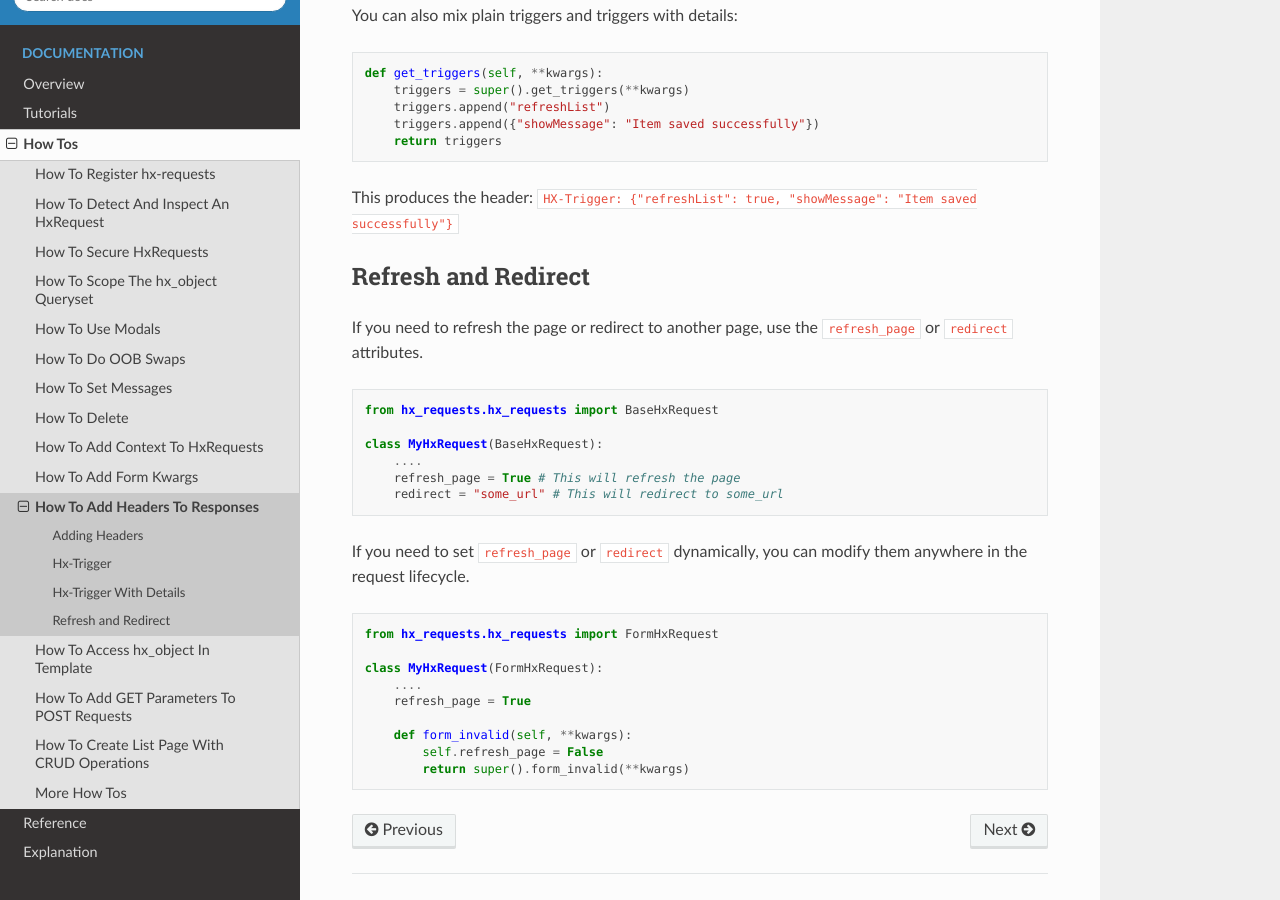
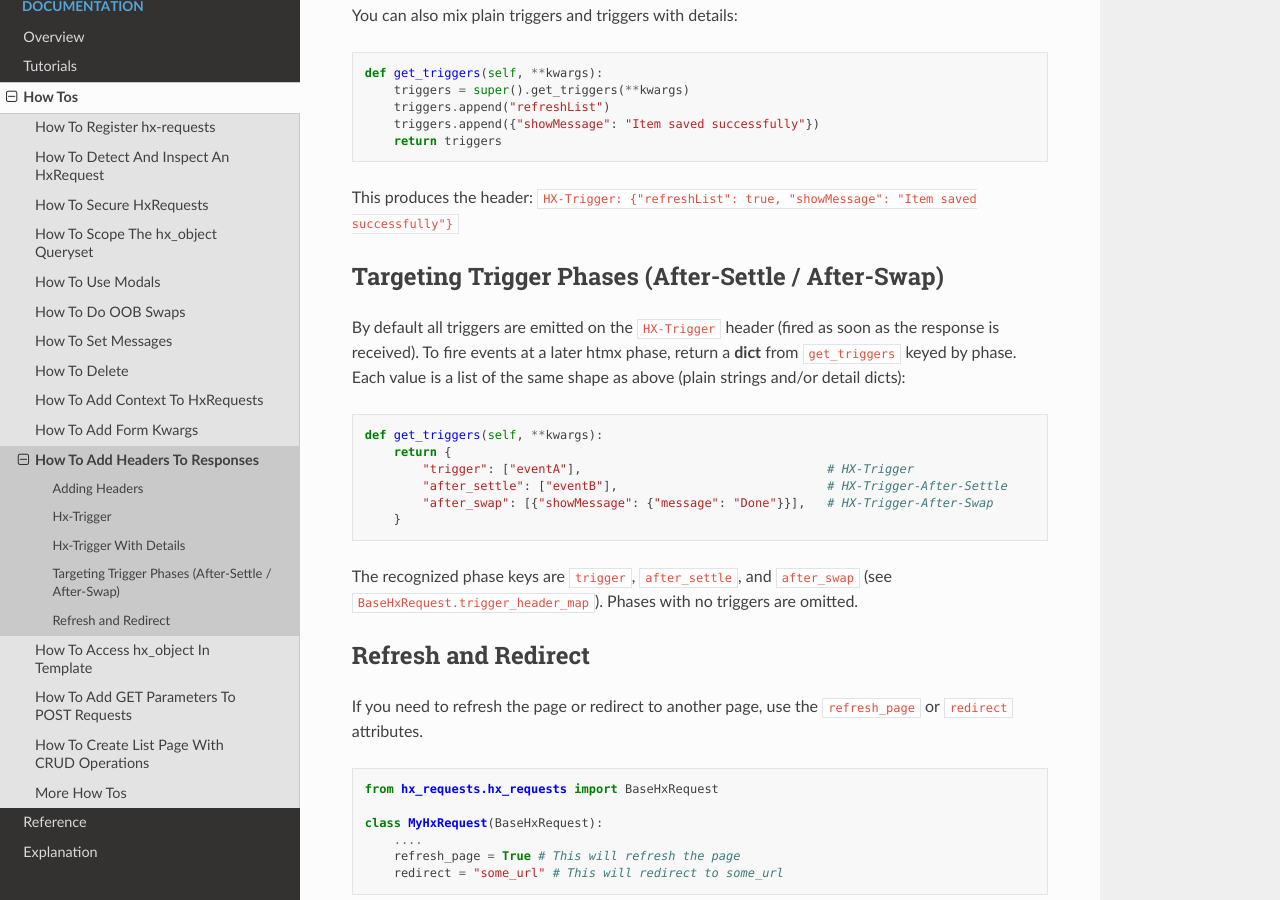
Before and after one commit to yaakovLowenstein/hx-requests, a Sphinx documentation site: the page built from docs/how_tos/add_headers.rst, in a window 1280 px wide and 900 px high, scrolled down 1337 px. Built offline with Sphinx 7.4.7 and the Read the Docs theme 3.1.0, drawn with Linux system fonts in a browser that asks for light colours; pages that are not in the unit, such as notebooks, are missing from menus.

Commit message:
docs: document previously-undocumented public features
- README: add an Installation section noting the Python 3.11+ / Django 4.2+
  floors.
- config: document HX_REQUESTS_BIND_TOKEN_TO_PATH (the path-binding kill
  switch), which was missing from the settings reference.
- hx_tags reference: document the {% hx_url %} tag (returns just the signed
  URL for building custom request attributes).
- add_headers: document the phase-keyed get_triggers dict
  (HX-Trigger / -After-Settle / -After-Swap) and trigger_header_map.

Co-Authored-By: Claude Fable 5 <noreply@anthropic.com>

```diff
--- a/docs/how_tos/add_headers.rst
+++ b/docs/how_tos/add_headers.rst
@@ -77,6 +77,27 @@ You can also mix plain triggers and triggers with details:
 
 This produces the header: ``HX-Trigger: {"refreshList": true, "showMessage": "Item saved successfully"}``
 
+Targeting Trigger Phases (After-Settle / After-Swap)
+~~~~~~~~~~~~~~~~~~~~~~~~~~~~~~~~~~~~~~~~~~~~~~~~~~~~~~~
+
+By default all triggers are emitted on the ``HX-Trigger`` header (fired as soon
+as the response is received). To fire events at a later htmx phase, return a
+**dict** from :code:`get_triggers` keyed by phase. Each value is a list of the
+same shape as above (plain strings and/or detail dicts):
+
+.. code-block:: python
+
+    def get_triggers(self, **kwargs):
+        return {
+            "trigger": ["eventA"],                                  # HX-Trigger
+            "after_settle": ["eventB"],                             # HX-Trigger-After-Settle
+            "after_swap": [{"showMessage": {"message": "Done"}}],   # HX-Trigger-After-Swap
+        }
+
+The recognized phase keys are :code:`trigger`, :code:`after_settle`, and
+:code:`after_swap` (see :code:`BaseHxRequest.trigger_header_map`). Phases with no
+triggers are omitted.
+
 Refresh and Redirect
 ~~~~~~~~~~~~~~~~~~~~
 
```
Also changed, not shown: README.md (+8 -0 lines), docs/reference/config.rst (+19 -0 lines), docs/reference/hx_tags.rst (+14 -0 lines).
